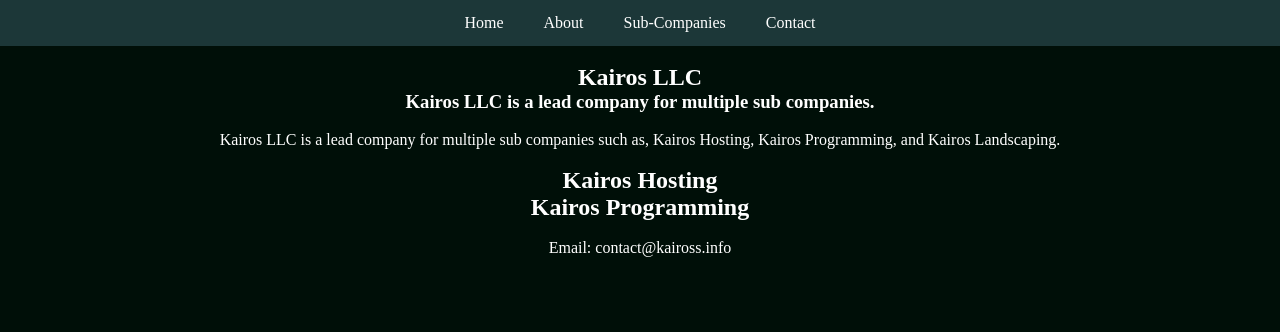
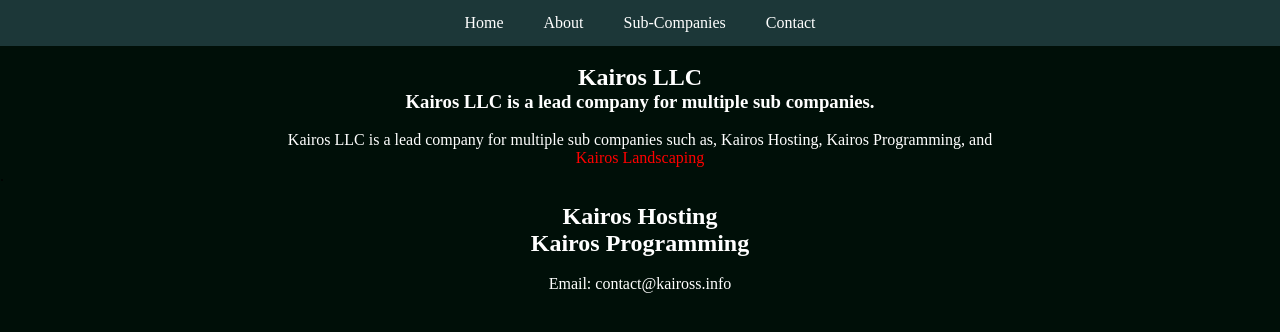
Before and after one commit to realamp1/Kairos-LLC, a plain HTML site: page index.html in a window 1280 px wide. Drawn offline with Linux system fonts and the light colour scheme.

Commit message:
Update index.html

```diff
--- a/index.html
+++ b/index.html
@@ -24,7 +24,7 @@
     </div>
     <br>
     <div id="about">
-    	<p>Kairos LLC is a lead company for multiple sub companies such as, Kairos Hosting, Kairos Programming, and Kairos Landscaping.</p>
+    	<p>Kairos LLC is a lead company for multiple sub companies such as, Kairos Hosting, Kairos Programming, and <p style="color:red">Kairos Landscaping</p>.</p>
     </div>
     <br>
     <div id="sub-companies">
```
